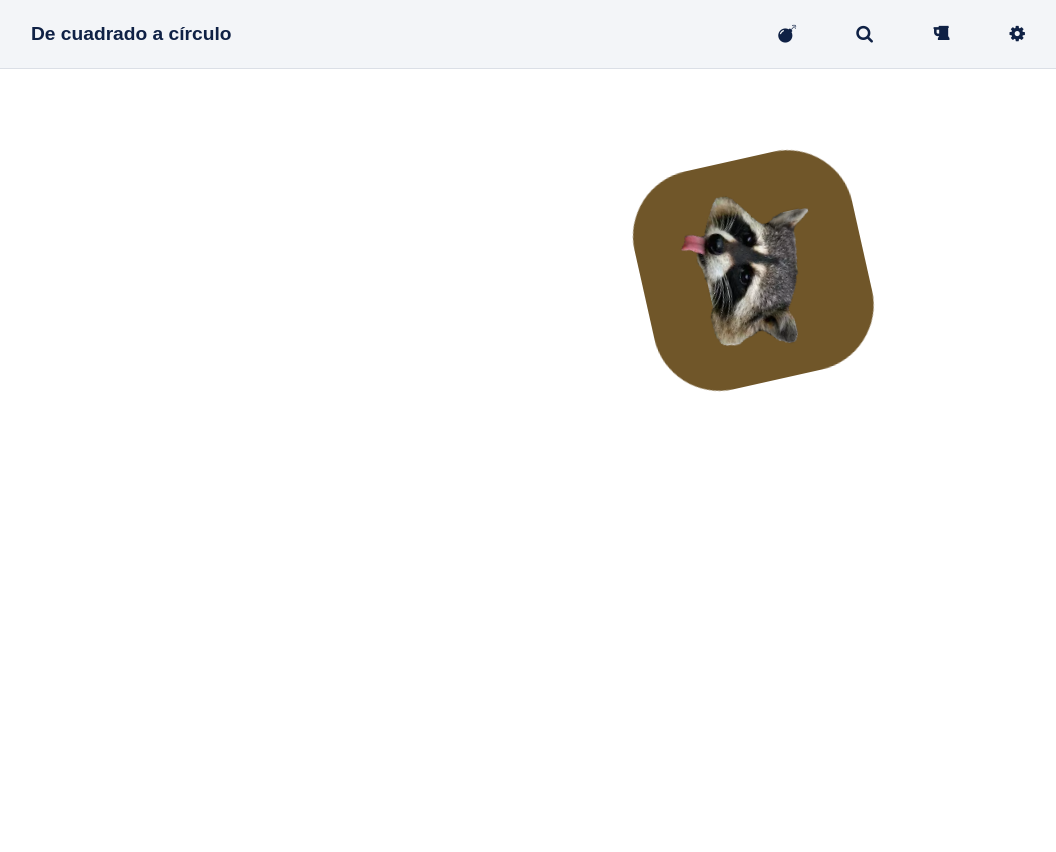
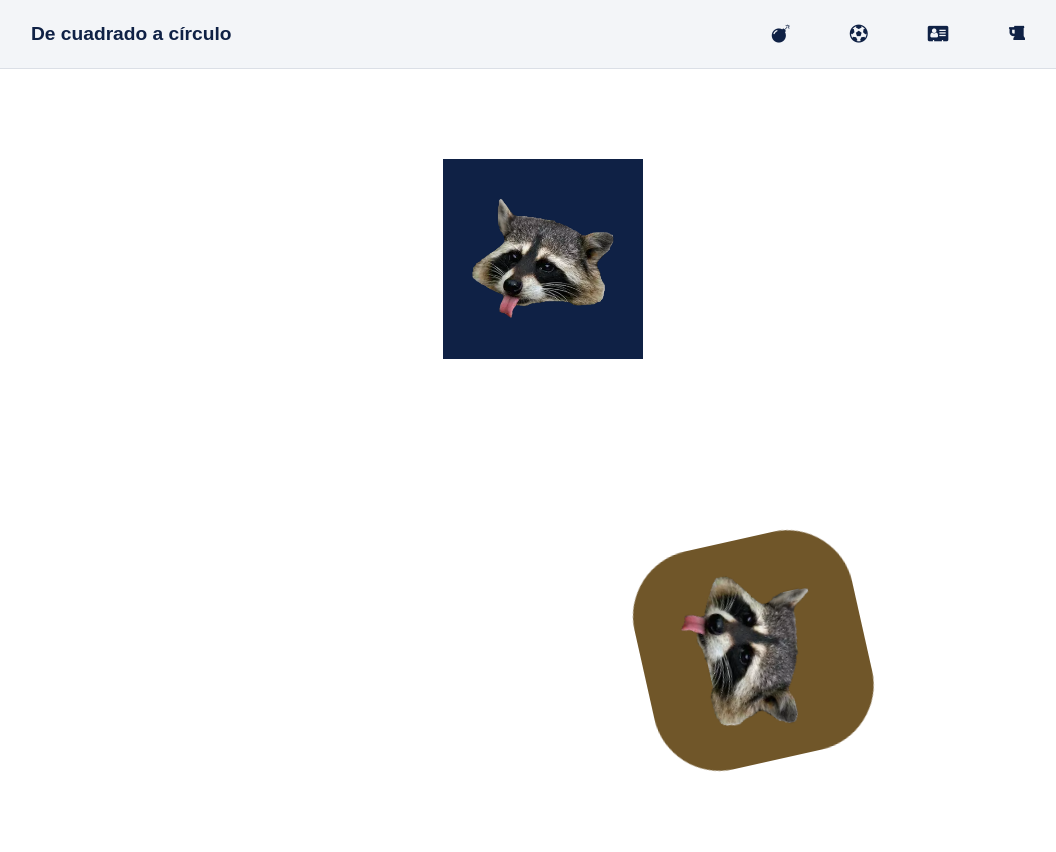
Before and after one commit to Yntxfr/Cuadrado-circulo, a plain HTML site: page index.html in a window 1280 px wide. Shown: the whole page, without its empty margins (97-1153 px from the left). Before the commit the page ends 800 px from the top, so only its background shows below. Drawn offline with Linux system fonts and the light colour scheme.

Commit message:
tercer commit

```diff
--- a/home_styles.css
+++ b/home_styles.css
@@ -111,35 +111,42 @@ header ul {
 
 /* --------------------------------------------- */
 /* Square > Circle styles */
+/* Upper animation */
+.hov {
+    padding: 90px 10%;
+    display: flex;
+    align-items: center;
+    justify-content: center;
+}
+
+.transition {
+    width: 200px;
+    height: 200px;
+    background: #0f2145;
+    transition: all .3s ease-in-out;
+}
+
+.hov img {
+    display: flex;
+    align-items: center;
+    justify-content: center;
+    width: 100%;
+    height: auto;
+}
+
+.transition:hover {
+    border-radius: 50%;
+    background-color: aquamarine;
+    cursor: pointer;
+}
+
+
+
+/* Lower animation */
 .frame {
     padding: 90px 10%;
     display: flex;
 }
-/*
-.element {
-    width: 100px;
-    height: 100px;
-    background: #3e31fa;
-    position: relative;
-    animation: square-move 6s infinite ease-in-out;
-
-    animation-name
-    animation-duration
-    animation-timing-function
-    animation-delay
-    animation-iteration-count
-    animation-direction
-
-}
-
-@keyframes square-move {
-    0%   {top: 0px; left: 0px; background: red;}
-    25%  {top: 0px; left: 100px; background: blue;}
-    50%  {top: 100px; left: 100px; background: yellow;}
-    75%  {top: 100px; left: 0px; background: green;}
-    100% {top: 0px; left: 0px; background: red;}
-}
-*/
 
 .transformer {
     width: 120px;
@@ -157,7 +164,7 @@ header ul {
     */
 }
 
-.transformer img {
+.frame img {
     display: flex;
     align-items: center;
     justify-content: center;
@@ -166,7 +173,7 @@ header ul {
 }
 
 @keyframes horizontal-move {
-    0%   {top: 0px; left: 0px; background: yellow; transform: rotate(720deg);}
-    70%  {top: 0px; left: 400px; background: #0f2145; border-radius: 50%; width: 320px; height: 320px; transform: rotate(-1080deg);}
+    0%  {top: 0px; left: 0px; background: yellow;}
+    70% {top: 0px; left: 400px; background: #0f2145; border-radius: 50%; width: 320px; height: 320px; transform: rotate(-1080deg);}
     100% {top: 0px; left: 90%; background: orange; width: 80px; height: 80px;}
 }
--- a/index.html
+++ b/index.html
@@ -15,7 +15,7 @@
             <h1 onclick="window.location.href='#'"; style="cursor: pointer;" class="logo">De cuadrado a círculo</h1>
             <ul class="menu">
                 <li>
-                    <a href="https://www.marca.com/">
+                    <a href="https://yntxfr.github.io/Test_002/">
                         <span>
                             <i class="fa fa-bomb" aria-hidden="true"></i>
                         </span>
@@ -25,25 +25,26 @@
                 <li>
                     <a href="#">
                         <span>
-                            <i class="fa fa-search" aria-hidden="true"></i>
+                            <i class="fa fa-soccer-ball-o" aria-hidden="true"></i>
                         </span>
-                        <span>Search</span>
+                        <span>Ball animation</span>
                     </a>
+                </li>
+                <li>
+                    <a href="#">
+                        <span>
+                            <i class="fa fa-address-card" aria-hidden="true"></i>
+                        </span>
+                        <span>Ad animation</span>
+                    </a>
+
                 </li>
                 <li>
                     <a href="#">
                         <span>
                             <i class="fa fa-beer" aria-hidden="true"></i>
                         </span>
-                        <span>Get beer</span>
-                    </a>
-                </li>
-                <li>
-                    <a href="#">
-                        <span>
-                            <i class="fa fa-gear" aria-hidden="true"></i>
-                        </span>
-                        <span>Settings</span>
+                        <span>Beer 4 all</span>
                     </a>
                 </li>
             </ul>
@@ -62,6 +63,11 @@
         <hr style="margin: 60px;">
         -->
         <section>
+            <div class="hov">
+                <div class="transition"><img src="imgs/yenot.png" alt="image";></div>
+            </div>
+        </section>
+        <section>
             <div class="frame">
                 <div class="transformer"><img src="imgs/yenot.png" alt="image";></div>
             </div>
```
